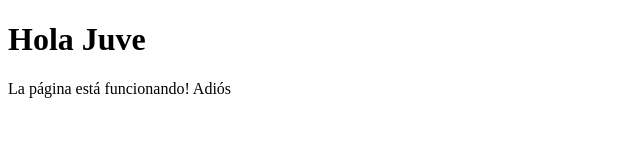
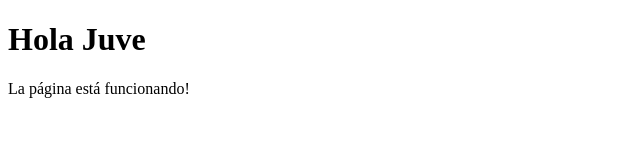
Before and after one commit to AsuJuve/Pagina-PHP, a plain HTML site: page index.html in a window 1280 px wide. Shown: the full height of the page, 0-640 px from the left. Drawn offline with Linux system fonts and the light colour scheme.

Commit message:
Quité adiós

```diff
--- a/index.html
+++ b/index.html
@@ -8,6 +8,6 @@
 </head>
 <body>
     <h1>Hola Juve</h1>
-    <p>La página está funcionando! Adiós</p>
+    <p>La página está funcionando!</p>
 </body>
 </html>
```
